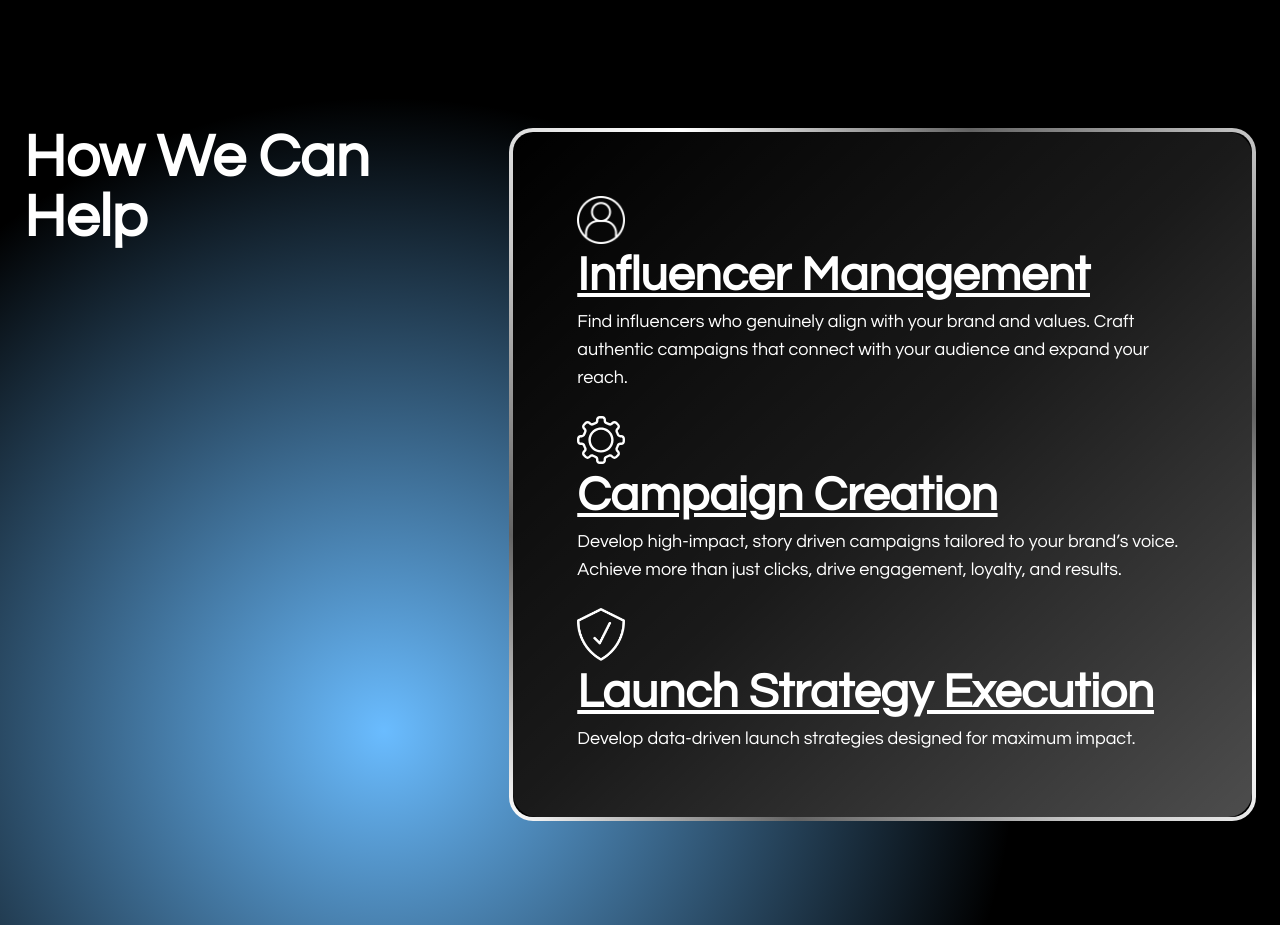
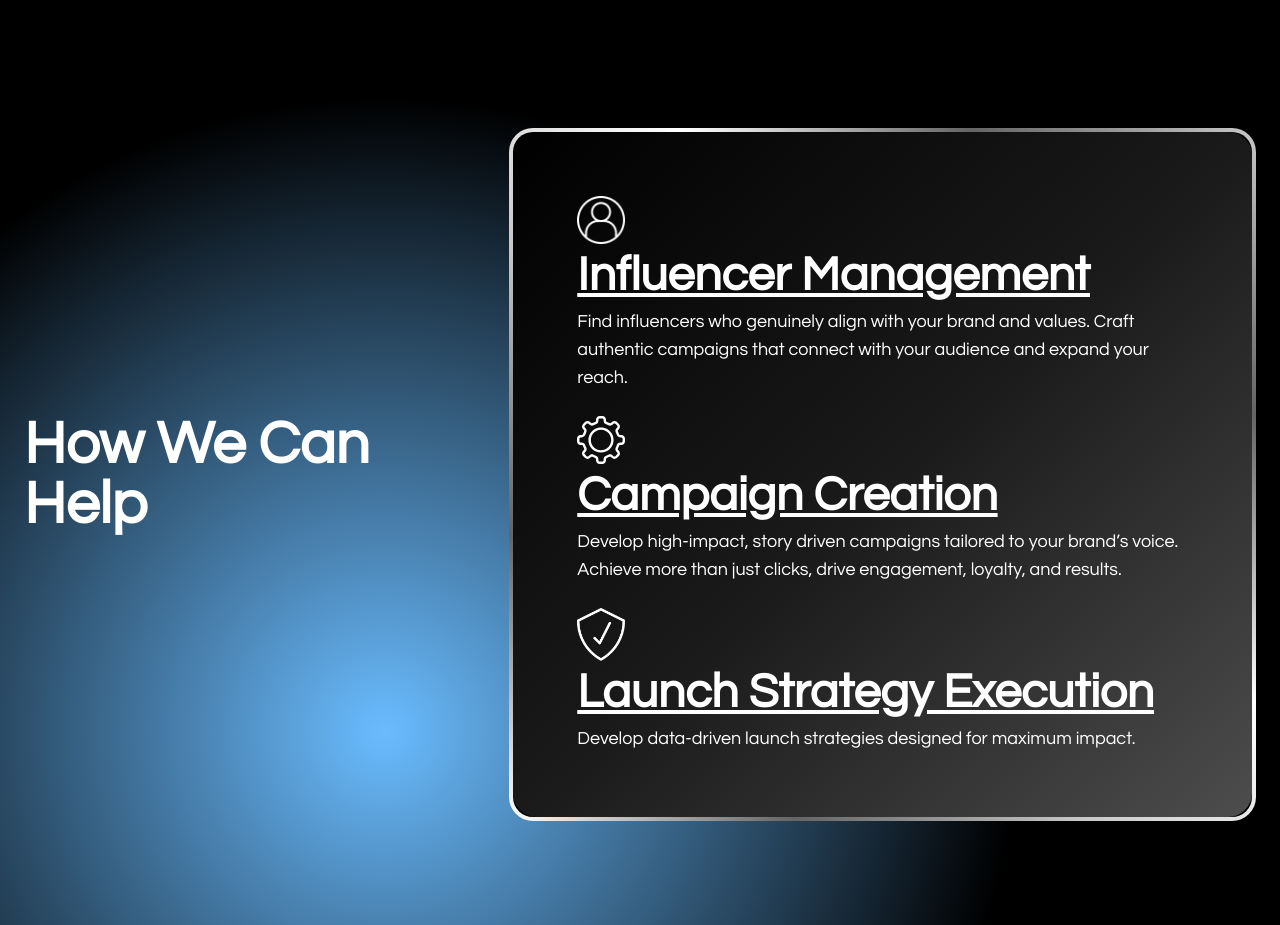
Before and after one commit to jsc604/Acccelerate-Marketing, a Nuxt app: page / in a window 1280 px wide. Shown: the part 1600-2525 px from the top of the page. Built offline with nearby package versions, Linux system fonts and the light colour scheme.

Commit message:
feat: :sparkles: update readme and center heading

```diff
--- a/components/Services.vue
+++ b/components/Services.vue
@@ -90,7 +90,7 @@
   }
 
   h1 {
-    @apply text-3xl font-bold sm:text-5xl lg:text-6xl lg:self-start;
+    @apply text-3xl font-bold sm:text-5xl lg:text-6xl lg:self-center;
   }
 }
 </style>
```
Also changed, not shown: 1 other file (tests, documents, lock files or other folders).
